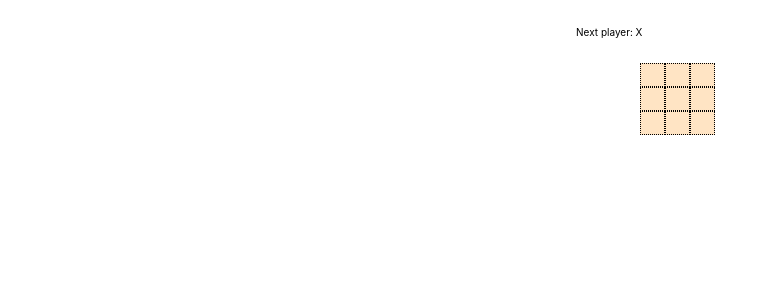
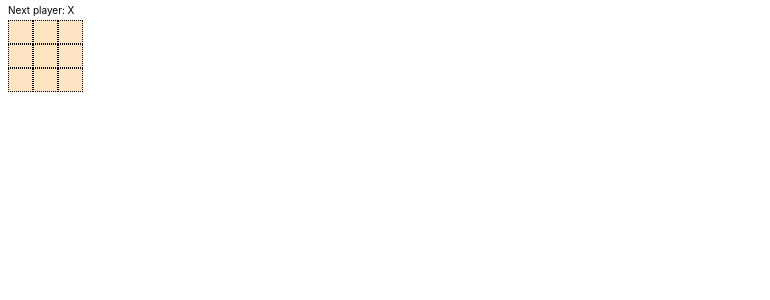
Before and after one commit to Mala-18/TicTacToe-ReactPracticeApp, a React (Create React App) app: page / in a window 1280 px wide. Shown: the top 300 px of the page, without its empty margins (0-770 px from the left). Built offline with nearby package versions, Linux system fonts and the light colour scheme.

Commit message:
Final Style Edits

```diff
--- a/src/App.css
+++ b/src/App.css
@@ -1,17 +1,13 @@
-.main-app{
-  width: 100%;
-  height: 100%;
-}
 
 .board-row{
   width: 75px;
   display: flex;
-  margin: 0% 50%;
+  margin-left: 8px;
 }
 
 .status{
   font-size: 10px;
-  margin: 2% 45%;
+  margin: 4px 8px;
 }
 
 .square{
```
